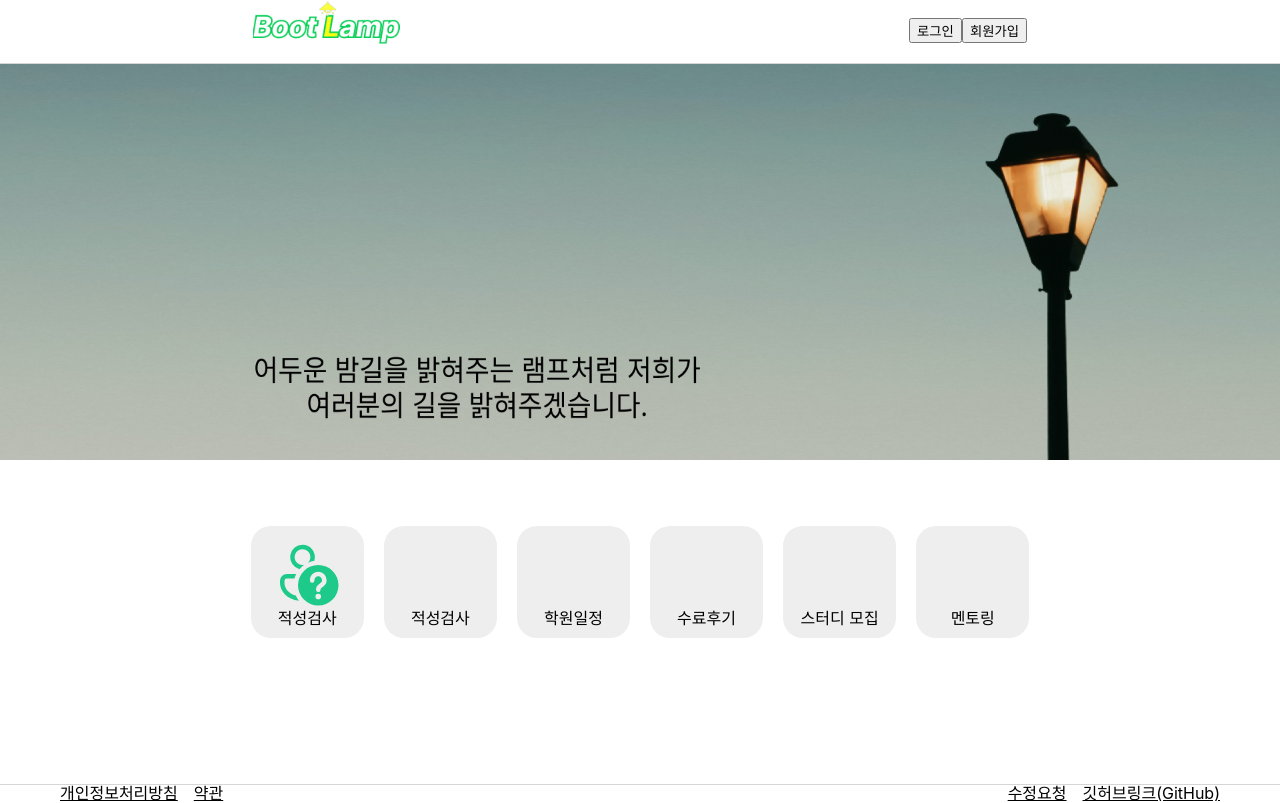
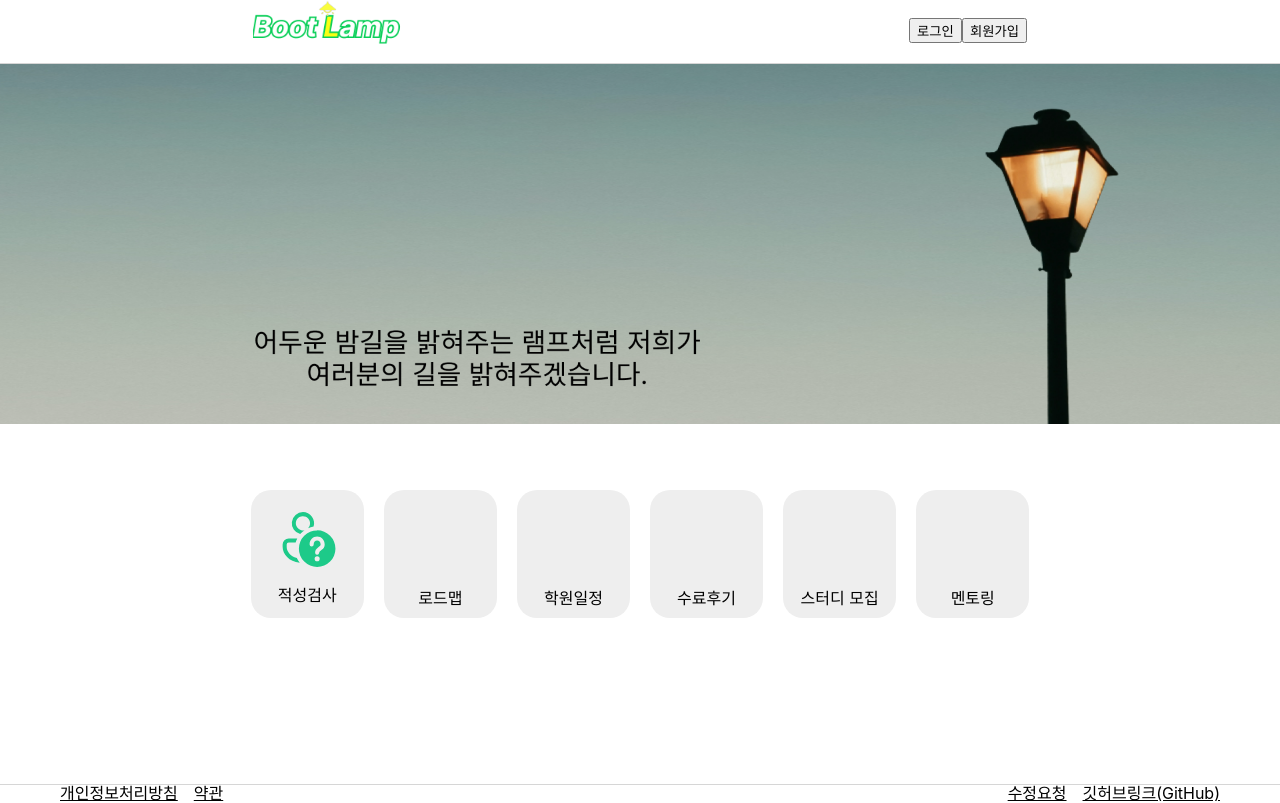
Before and after one commit to codestates-seb/seb40_main_027, a React (Create React App) app in the folder client/: page / in a window 1280 px wide. Built offline with nearby package versions, Linux system fonts and the light colour scheme; some icons are missing.

Commit message:
docs:review수정

```diff
--- a/client/src/pages/Main.tsx
+++ b/client/src/pages/Main.tsx
@@ -8,7 +8,6 @@ const MainPage = styled.div`
   height: 90vh;
   #main-big-banner {
     width: 100%;
-    height: 55%;
     margin: 0px;
   }
   #main-small-banner {
@@ -20,6 +19,9 @@ const MainPage = styled.div`
     display: flex;
     justify-content: center;
     align-items: center;
+  }
+  .icon-menu-title {
+    margin-top: 1rem;
   }
 
   @media screen and (max-width: 414px) {
@@ -36,7 +38,6 @@ const MainPage = styled.div`
       display: none;
     }
     #main-small-banner {
-      height: 30%;
       width: 100%;
       display: flex;
     }
@@ -45,7 +46,7 @@ const MainPage = styled.div`
 
 const IconContent = styled.span`
   background-color: var(--grayListFill);
-  height: 7rem;
+  height: 8rem;
   width: 11%;
   display: flex;
   flex-wrap: wrap;
@@ -74,28 +75,28 @@ const Main = () => {
         <img id="main-small-banner" src={mainmobile} alt="mainmobilebanner" />
         <div className="icon-box">
           <IconContent>
-            <Icon icon="fluent:person-question-mark-16-regular" color="#1dca89" width="90" height="72" />
-            적성검사
+            <Icon icon="fluent:person-question-mark-16-regular" color="var(--greenMain)" width="80" height="65" />
+            <span className="icon-menu-title">적성검사</span>
           </IconContent>
           <IconContent>
-            <Icon icon="zondicons:load-balancer" color="#1dca89" width="90" height="72" />
-            적성검사
+            <Icon icon="zondicons:load-balancer" color="var(--greenMain)" width="90" height="72" />
+            <span className="icon-menu-title">로드맵</span>
           </IconContent>
           <IconContent>
-            <Icon icon="gridicons:scheduled" color="#1dca89" width="90" height="72" />
-            학원일정
+            <Icon icon="gridicons:scheduled" color="var(--greenMain)" width="90" height="72" />
+            <span className="icon-menu-title">학원일정</span>
           </IconContent>
           <IconContent>
-            <Icon icon="emojione-monotone:left-speech-bubble" color="#1dca89" width="90" height="72" />
-            수료후기
+            <Icon icon="emojione-monotone:left-speech-bubble" color="var(--greenMain)" width="90" height="72" />
+            <span className="icon-menu-title">수료후기</span>
           </IconContent>
           <IconContent>
-            <Icon icon="eos-icons:machine-learning" color="#1dca89" width="90" height="72" />
-            스터디 모집
+            <Icon icon="eos-icons:machine-learning" color="var(--greenMain)" width="90" height="72" />
+            <span className="icon-menu-title">스터디 모집</span>
           </IconContent>
           <IconContent>
-            <Icon icon="bi:clipboard2-check-fill" color="#1dca89" width="105" height="72" />
-            멘토링
+            <Icon icon="bi:clipboard2-check-fill" color="var(--greenMain)" width="105" height="72" />
+            <span className="icon-menu-title">멘토링</span>
           </IconContent>
         </div>
       </MainPage>
```
